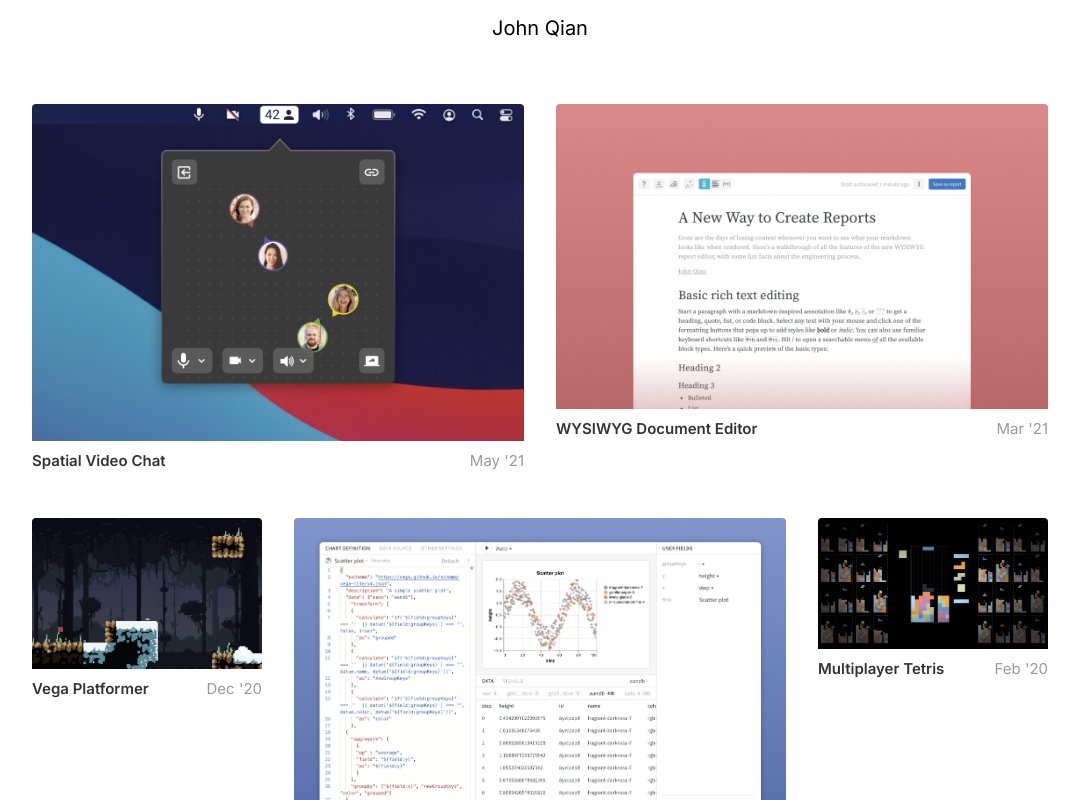
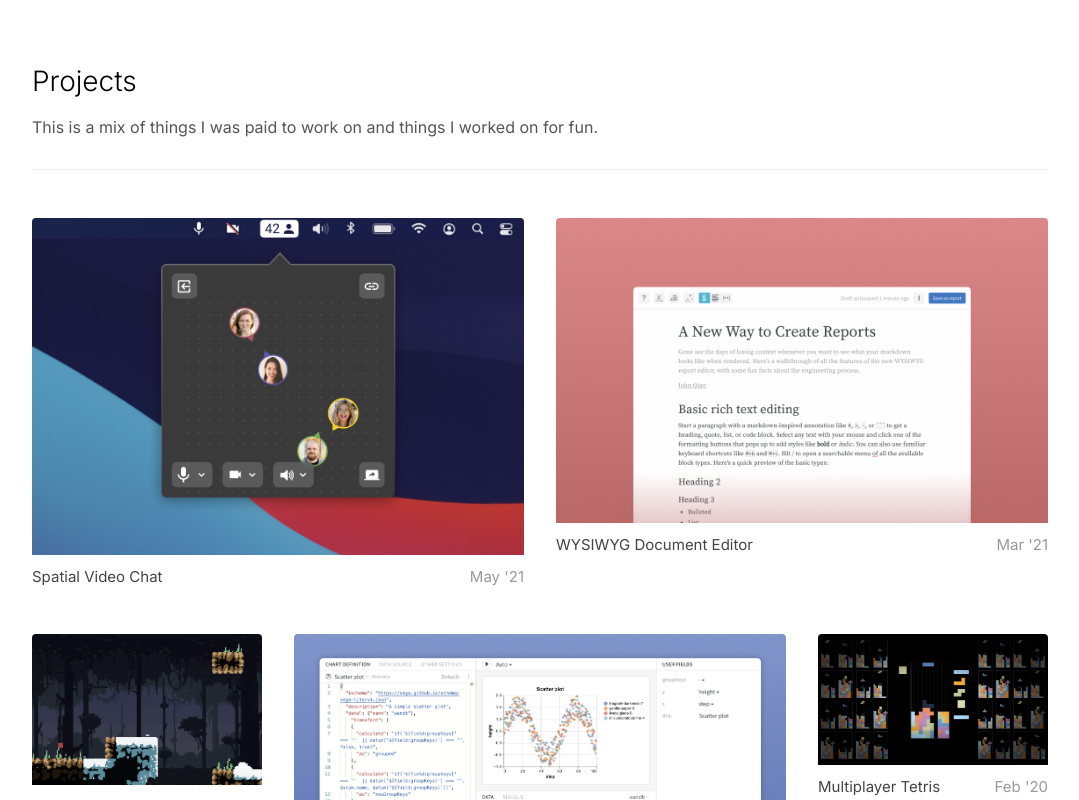
Before and after one commit to Xyzrr/portfolio, a Next.js app: page / in a window 1280 px wide. Shown: the top 800 px of the page, without its empty margins (100-1179 px from the left). Built offline with nearby package versions, Linux system fonts and the light colour scheme.

Commit message:
make portfolio second class looking

```diff
--- a/pages/index.tsx
+++ b/pages/index.tsx
@@ -23,7 +23,7 @@ const projects = [
   },
   {
     name: "Vega Platformer",
-    publishedAt: new Date("December 2020"),
+    publishedAt: new Date("November 2020"),
     imageSrc: "/platformer.png",
     imageSize: { width: 608, height: 400 },
     href: "platformer",
@@ -31,7 +31,7 @@ const projects = [
   },
   {
     name: "Vega Visualization Editor",
-    publishedAt: new Date("December 2020"),
+    publishedAt: new Date("November 2020"),
     imageSrc: "/vega.png",
     imageSize: { width: 984, height: 646 },
     href: "vega",
@@ -88,8 +88,8 @@ const projects = [
   {
     name: "Pre-University",
     publishedAt: new Date("September 2017"),
-    imageSrc: "/platformer.png",
-    imageSize: { width: 608, height: 400 },
+    imageSrc: "/highschool.png",
+    imageSize: { width: 492, height: 274 },
     href: "highschool",
     size: 1,
   },
@@ -124,13 +124,23 @@ export const Home: React.FC = () => {
         <meta name="description" content="Product and Eng" />
         <link rel="icon" href="/favicon.ico" />
         <link
-          href="https://fonts.googleapis.com/css2?family=Inter:wght@400;600;700&display=swap"
+          href="https://fonts.googleapis.com/css2?family=Inter:wght@300;400;600;700&display=swap"
           rel="stylesheet"
         />
       </Head>
 
       <main>
-        <S.Title>John Qian</S.Title>
+        <S.Intro>
+          <S.Container>
+            <S.IntroContent>
+              <S.Title>Projects</S.Title>
+              <S.Description>
+                This is a mix of things I was paid to work on and things I
+                worked on for fun.
+              </S.Description>
+            </S.IntroContent>
+          </S.Container>
+        </S.Intro>
         <S.Container>
           <S.Projects>
             {rows.map((row, i) => {
@@ -139,6 +149,7 @@ export const Home: React.FC = () => {
                   {row.map((project, j) => {
                     return (
                       <S.Project
+                        href={project.href}
                         key={project.name}
                         size={project.size}
                         changeOrder={
--- a/styles/index.styles.ts
+++ b/styles/index.styles.ts
@@ -1,16 +1,28 @@
 import styled, { css } from "styled-components";
-
-export const Title = styled.h1`
-  text-align: center;
-  font-weight: 400;
-  font-size: 20px;
-  margin-bottom: 64px;
-  margin-top: 16px;
-`;
 
 export const Container = styled.div`
   margin: 0 auto;
   max-width: 1080px;
+`;
+
+export const Intro = styled.div`
+  margin-bottom: 48px;
+`;
+
+export const IntroContent = styled.div`
+  margin: 0 32px;
+  padding: 64px 0 32px;
+  border-bottom: 1px solid #eee;
+`;
+
+export const Title = styled.h1`
+  font-weight: 300;
+  font-size: 28px;
+  margin-top: 0;
+`;
+
+export const Description = styled.div`
+  color: #555;
 `;
 
 export const Projects = styled.div`
@@ -23,8 +35,37 @@ export const ProjectsRow = styled.div`
   margin-bottom: 48px;
 `;
 
-export const Project = styled.div<{ size: number; changeOrder?: boolean }>`
+export const ProjectImage = styled.div`
+  border-radius: 4px;
+  overflow: hidden;
+  & > div {
+    display: block !important;
+  }
+`;
+
+export const ProjectText = styled.div`
+  margin-top: 8px;
+  display: flex;
+  justify-content: space-between;
+`;
+
+export const ProjectTitle = styled.h2`
+  font-weight: 400;
+  color: #444;
+  margin: 0;
+  font-size: 15px;
+`;
+
+export const ProjectDate = styled.span`
+  color: #999;
+  font-size: 15px;
+  flex-shrink: 0;
+`;
+
+export const Project = styled.a<{ size: number; changeOrder?: boolean }>`
   width: calc(25% - 24px);
+  height: fit-content;
+  transition: filter 0.15s;
 
   ${(props) =>
     props.size === 2 &&
@@ -45,31 +86,9 @@ export const Project = styled.div<{ size: number; changeOrder?: boolean }>`
         order: 1;
       `}
   }
-`;
 
-export const ProjectImage = styled.div`
-  border-radius: 4px;
-  overflow: hidden;
-  & > div {
-    display: block !important;
+  &:hover {
+    cursor: pointer;
+    filter: brightness(1.1);
   }
 `;
-
-export const ProjectText = styled.div`
-  margin-top: 6px;
-  display: flex;
-  justify-content: space-between;
-`;
-
-export const ProjectTitle = styled.h2`
-  font-weight: 600;
-  color: #333;
-  margin: 0;
-  font-size: 15px;
-`;
-
-export const ProjectDate = styled.span`
-  color: #999;
-  font-size: 15px;
-  flex-shrink: 0;
-`;
```
Also changed, not shown: public/highschool.png (added).
